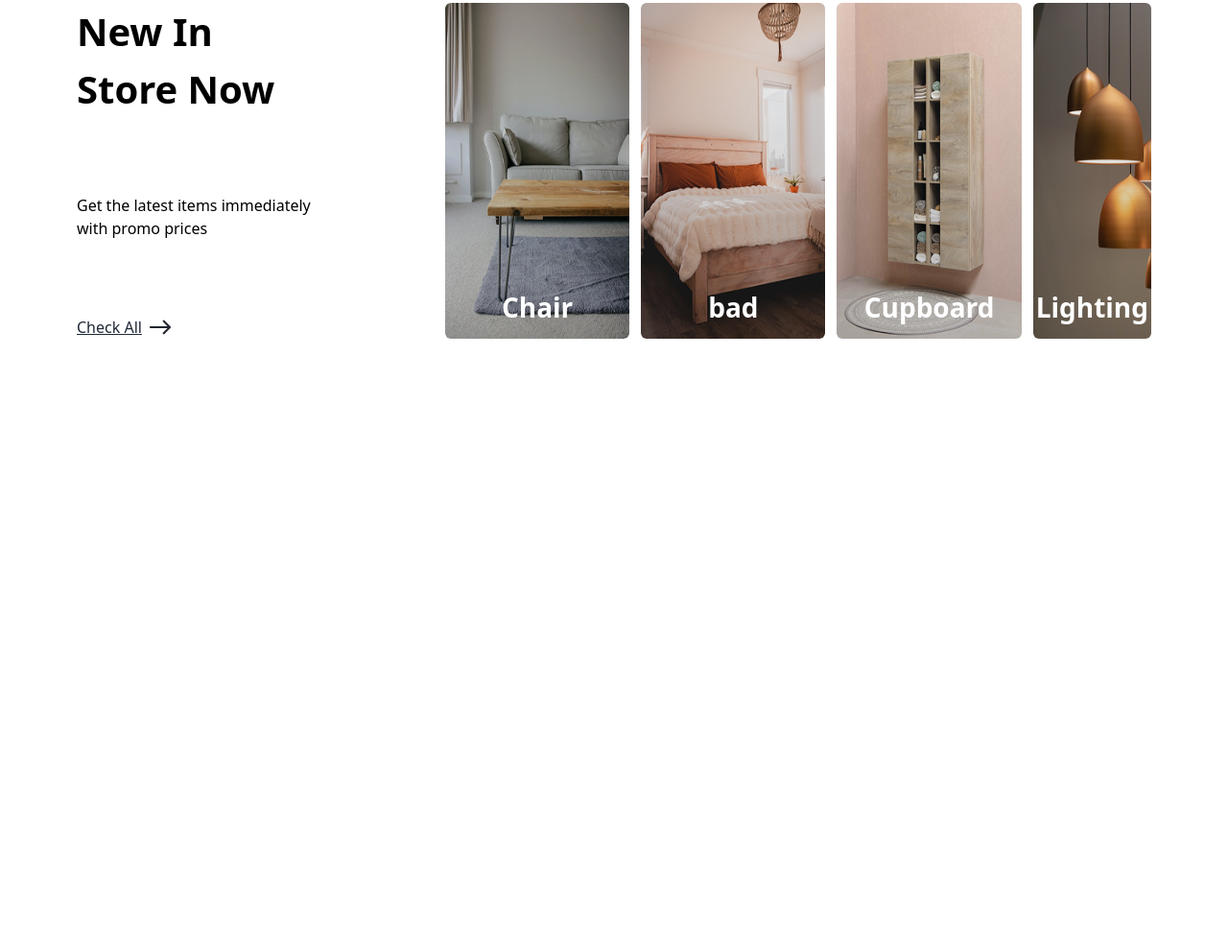
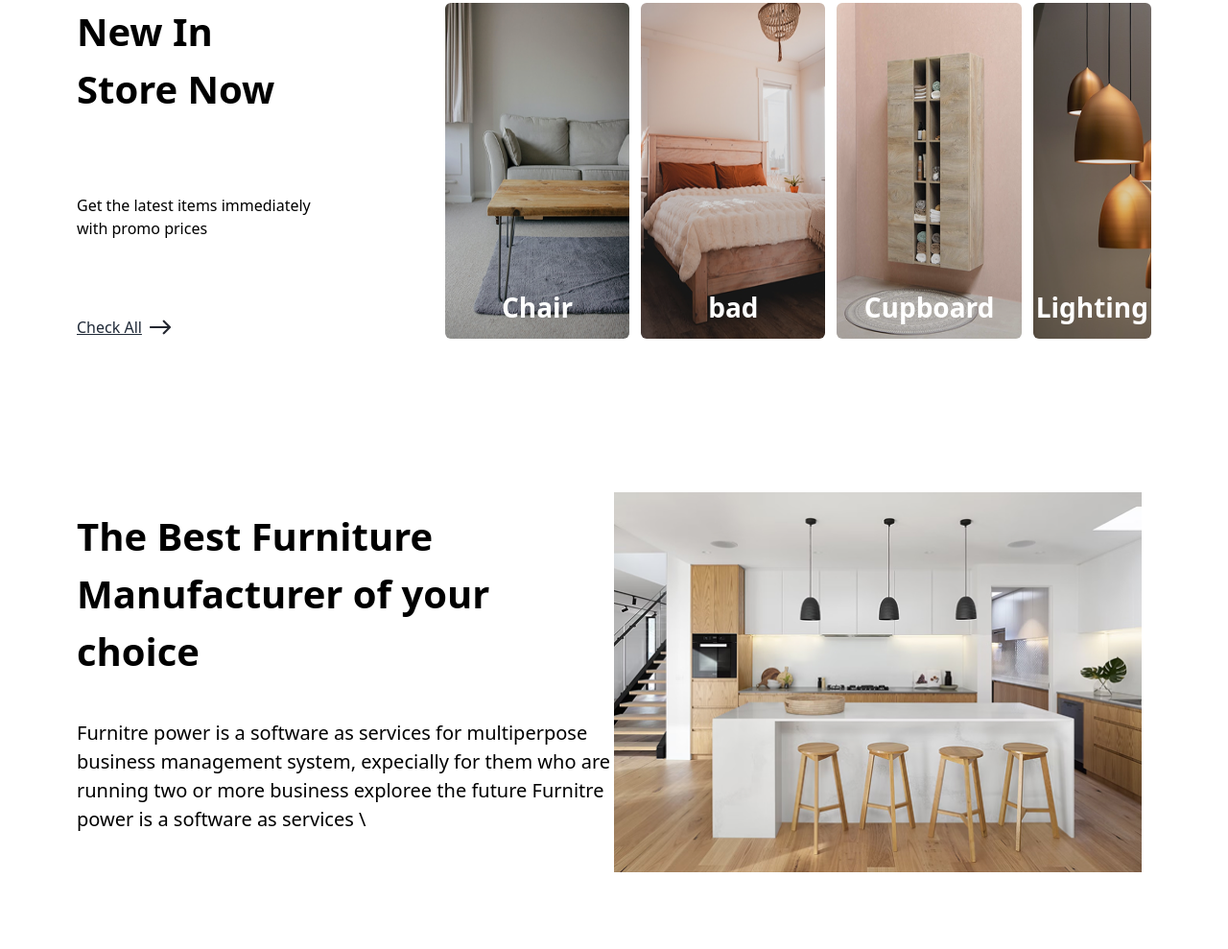
Before and after one commit to Mustafa-Alarify-GitHub/Project-WEB-furni-shop, a website: page src/view/index.html in a window 1280 px wide. Shown: the part 1607-2596 px from the top of the page at 96% size. Before the commit the page ends 2040 px from the top, so only its background shows below. Drawn offline with Linux system fonts and the light colour scheme.

Commit message:
feat: add new image and section for showcasing furniture in index.html

```diff
--- a/src/view/index.html
+++ b/src/view/index.html
@@ -44,7 +44,7 @@
     </div>
 
     <!-- Grid -->
-    <div class="w-full  bg-gradient-to-t from-white to-[#22211e]">
+    <div class="w-full bg-gradient-to-t from-white to-[#22211e]">
         <div
             class="w-[90%] mx-auto tablet:h-[180px] h-[273px] grid grid-cols-2 tablet:grid-cols-4 rounded-[20px] tablet:-mt-[50px] bg-[#286f6c]">
             <div class="flex h-min my-auto flex-col justify-center items-center text-white text-center border-r">
@@ -121,21 +121,26 @@
             <div class=" relative overflow-hidden rounded-md h-full">
                 <img src="../../images/lui-peng-8NxTrV6i4WQ-unsplash.png"
                     class="h-full cursor-pointer hover:scale-105 transition-all duration-200" alt="img-1">
-                <h5 class="text-white font-semibold tablet:text-[28px] text-[18px] absolute right-1/2 translate-x-1/2 bottom-3 z-10">Chair
+                <h5
+                    class="text-white font-semibold tablet:text-[28px] text-[18px] absolute right-1/2 translate-x-1/2 bottom-3 z-10">
+                    Chair
                 </h5>
             </div>
             <!-- Card 2 -->
             <div class=" relative overflow-hidden rounded-md h-full">
                 <img src="../../images/erik-mclean-Ij9nIghkI6k-unsplash.png"
                     class="h-full cursor-pointer hover:scale-105 transition-all duration-200" alt="img-1">
-                <h5 class="text-white font-semibold tablet:text-[28px] text-[18px] absolute right-1/2 translate-x-1/2 bottom-3 z-10">bad
+                <h5
+                    class="text-white font-semibold tablet:text-[28px] text-[18px] absolute right-1/2 translate-x-1/2 bottom-3 z-10">
+                    bad
                 </h5>
             </div>
             <!-- Card 3 -->
             <div class=" relative overflow-hidden rounded-md h-full">
                 <img src="../../images/sanibell-bv-g01h0WtY22s-unsplash.png"
                     class="h-full cursor-pointer hover:scale-105 transition-all duration-200" alt="img-1">
-                <h5 class="text-white font-semibold tablet:text-[28px] text-[18px] absolute right-1/2 translate-x-1/2 bottom-3 z-10">
+                <h5
+                    class="text-white font-semibold tablet:text-[28px] text-[18px] absolute right-1/2 translate-x-1/2 bottom-3 z-10">
                     Cupboard
                 </h5>
             </div>
@@ -143,14 +148,28 @@
             <div class=" relative overflow-hidden rounded-md h-full">
                 <img src="../../images/jean-philippe-delberghe-Ry9WBo3qmoc-unsplash.png"
                     class="h-full cursor-pointer hover:scale-105 transition-all duration-200" alt="img-1">
-                <h5 class="text-white font-semibold tablet:text-[28px] text-[18px] absolute right-1/2 translate-x-1/2 bottom-3 z-10">
+                <h5
+                    class="text-white font-semibold tablet:text-[28px] text-[18px] absolute right-1/2 translate-x-1/2 bottom-3 z-10">
                     Lighting
                 </h5>
             </div>
         </div>
     </div>
 
+    <!-- section four -->
+    <div class="w-full p-10 tablet:p-20 flex flex-col-reverse tablet:gap-0 tablet:flex-row-reverse justify-center gap-5">
+        <div class="w-full tablet:w-1/2"> <img src="../../images/image 1.png" width="550" alt=""></div>
+        <div class="w-full tablet:w-1/2 flex flex-col tablet:gap-0   justify-start">
+            <h2 class=" text-[24px] tablet:text-[40px] font-semibold mt-4">The Best Furniture <br> Manufacturer of your
+                choice
+            </h2>
+            <p class="tablet:text-[20px] text-[14px] mt-10">Furnitre power is a software as services for multiperpose business
+                management system, expecially for them who are running two or more business exploree the future Furnitre
+                power is a software as services \ </p>
 
+        </div>
+    </div>
+    <script src="../scripts/gg.js"></script>
 </body>
 
 </html>
```
Also changed, not shown: images/image 1.png (added), src/output.css.
